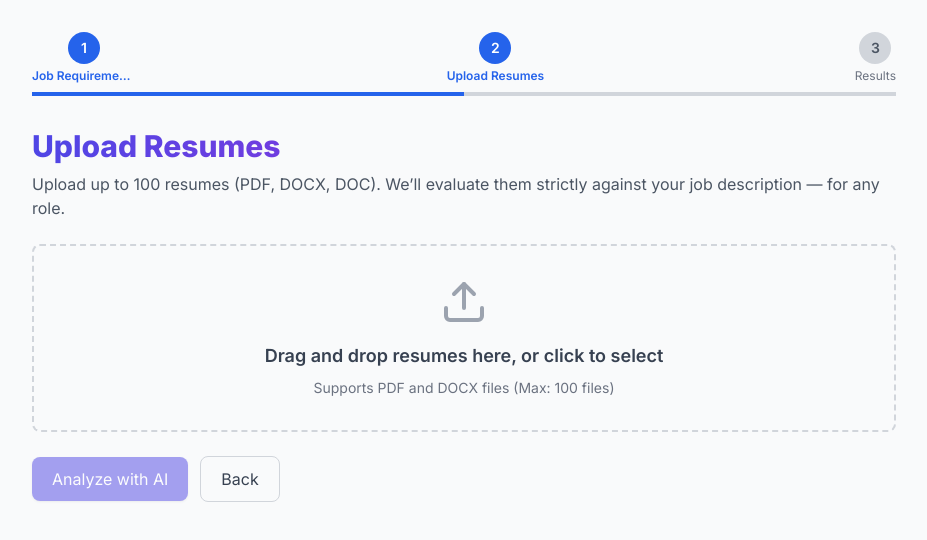
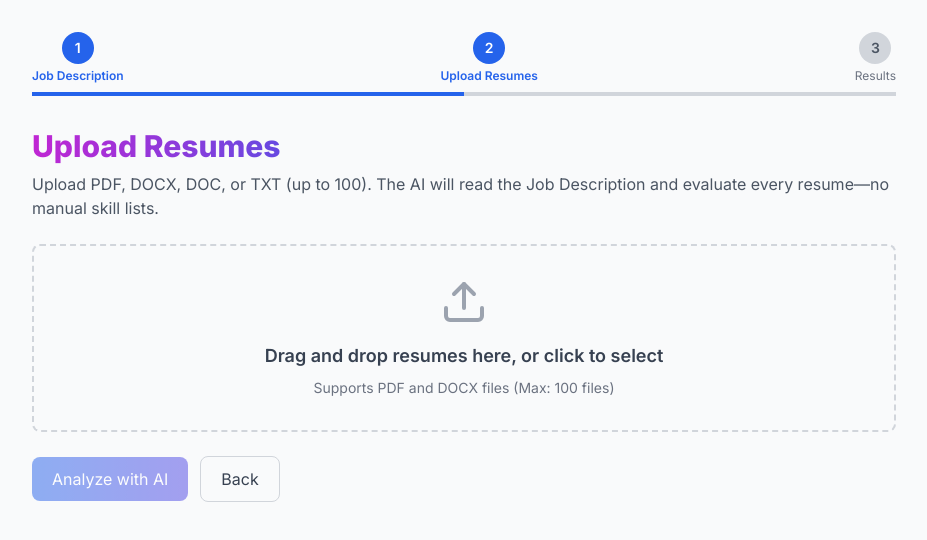
Before and after one commit to Rehan111-555/Resume_Screening, a Next.js app: page /resume-upload in a window 1280 px wide. Shown: the top 540 px of the page, without its empty margins (176-1103 px from the left). Built offline with nearby package versions, Linux system fonts and the light colour scheme.

Commit message:
Update page.tsx

```diff
--- a/app/resume-upload/page.tsx
+++ b/app/resume-upload/page.tsx
@@ -24,7 +24,7 @@ export default function ResumeUploadPage() {
     setSuccess(null);
 
     if (!jobRequirements) {
-      setError('Please complete Job Requirements first.');
+      setError('Please complete Job Description first.');
       return;
     }
     if (!uploadedFiles.length) {
@@ -34,6 +34,7 @@ export default function ResumeUploadPage() {
 
     try {
       dispatch({ type: 'SET_LOADING', payload: true });
+
       const formData = new FormData();
       formData.append('jobRequirements', JSON.stringify(jobRequirements));
       for (const f of uploadedFiles) {
@@ -43,10 +44,10 @@ export default function ResumeUploadPage() {
       const res = await fetch('/api/analyze-resumes', { method: 'POST', body: formData });
       const raw = await res.text();
       if (!res.ok) throw new Error(raw.slice(0, 500));
+
       const data: AnalysisResult = JSON.parse(raw);
-
       dispatch({ type: 'SET_ANALYSIS_RESULT', payload: data });
-      setSuccess(`Analyzed ${data.candidates.length} candidates.`);
+      setSuccess(`Analyzed ${data.candidates.length} candidates with AI 🤖`);
       router.push('/results');
     } catch (e: any) {
       setError(e?.message || 'Failed to analyze resumes.');
@@ -57,17 +58,13 @@ export default function ResumeUploadPage() {
 
   return (
     <main className="max-w-4xl mx-auto px-4 py-8">
-      <ProgressBar
-        currentStep={1}
-        totalSteps={3}
-        labels={['Job Requirements', 'Upload Resumes', 'Results']}
-      />
+      <ProgressBar currentStep={1} totalSteps={3} labels={['Job Description', 'Upload Resumes', 'Results']} />
 
-      <h1 className="text-3xl font-extrabold bg-clip-text text-transparent bg-gradient-to-r from-indigo-600 to-fuchsia-600 mb-2">
+      <h1 className="text-3xl font-extrabold bg-gradient-to-r from-fuchsia-600 via-blue-600 to-emerald-500 bg-clip-text text-transparent mb-2">
         Upload Resumes
       </h1>
       <p className="text-gray-600 mb-6">
-        Upload up to 100 resumes (PDF, DOCX, DOC). We’ll evaluate them strictly against your job description — for any role.
+        Upload PDF, DOCX, DOC, or TXT (up to 100). The AI will read the Job Description and evaluate every resume—no manual skill lists.
       </p>
 
       <UploadBox uploadedFiles={uploadedFiles} onFilesUpload={setFiles} />
@@ -76,14 +73,14 @@ export default function ResumeUploadPage() {
         <button
           onClick={handleAnalyze}
           disabled={loading || !uploadedFiles.length || !jobRequirements}
-          className="px-5 py-2.5 rounded-lg bg-indigo-600 text-white disabled:opacity-50 hover:bg-indigo-700 transition-colors shadow"
+          className="px-5 py-2.5 rounded-lg bg-gradient-to-r from-blue-600 to-indigo-600 text-white disabled:opacity-50 hover:opacity-90 transition"
         >
           {loading ? 'Analyzing…' : 'Analyze with AI'}
         </button>
 
         <button
           onClick={() => router.push('/job-requirements')}
-          className="px-5 py-2.5 rounded-lg border border-gray-300 text-gray-700 hover:bg-gray-50 transition-colors"
+          className="px-5 py-2.5 rounded-lg border border-gray-300 text-gray-700 hover:bg-gray-50 transition"
         >
           Back
         </button>
```
